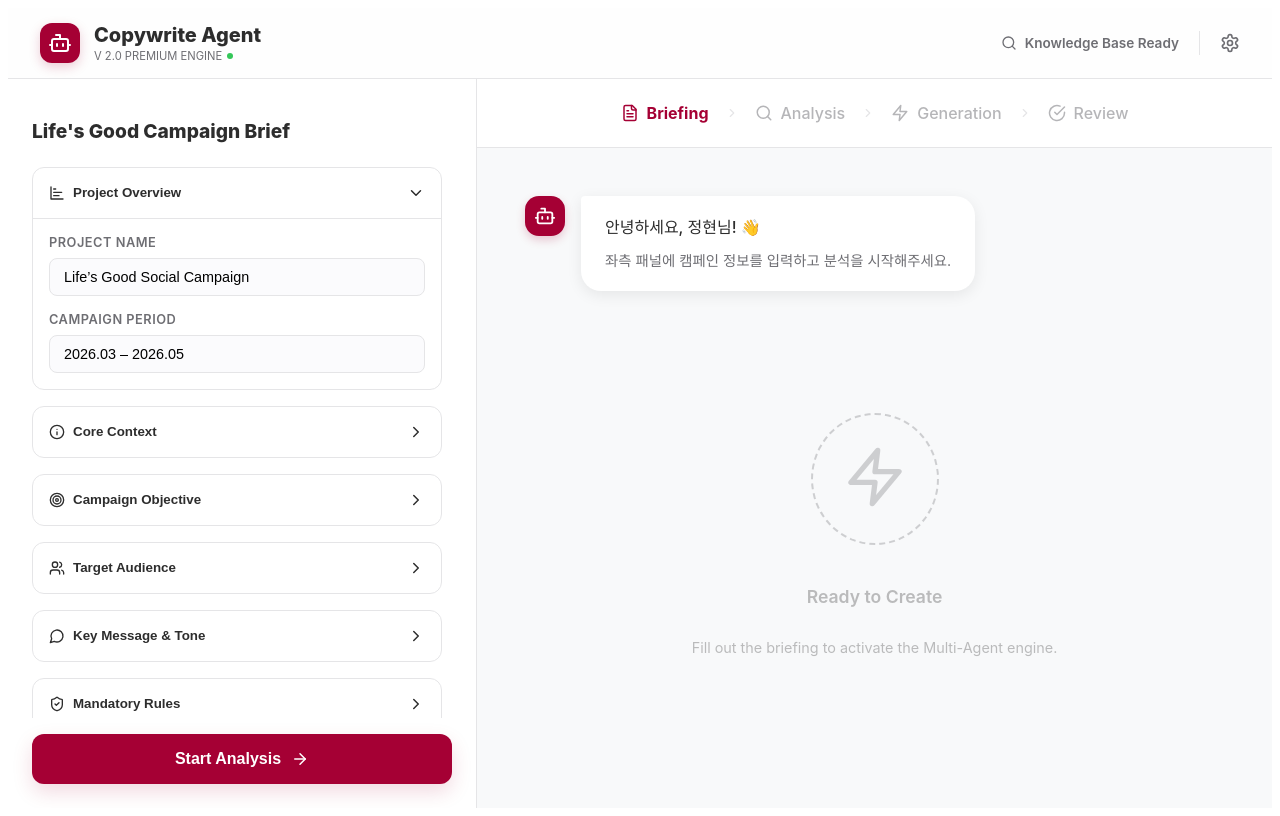
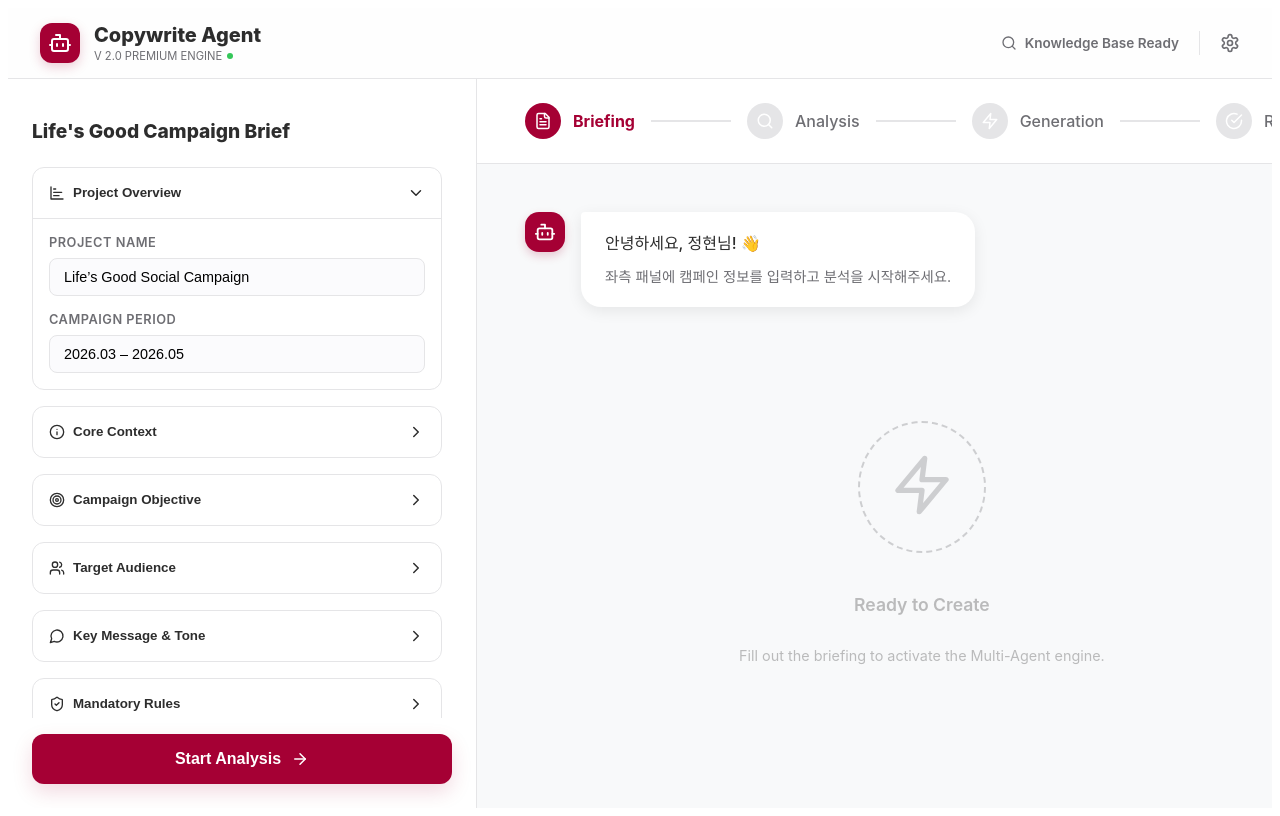
Before and after one commit to Jounghyunkim/copywright_agent_dev, a React (Vite) app in the folder frontend/: page / in a window 1280 px wide. Both pictures are taken after a click on the button "New Campaign". Built offline with nearby package versions, Linux system fonts and the light colour scheme.

Commit message:
Feat(UI): Enhanced WorkflowStepper with connecting lines and clearer state colors

```diff
--- a/frontend/src/components/WorkflowStepper.jsx
+++ b/frontend/src/components/WorkflowStepper.jsx
@@ -1,45 +1,75 @@
 import React from 'react';
-import { ChevronRight, FileText, Search, Zap, CheckCircle } from 'lucide-react';
+import { Check, FileText, Search, Zap, CheckCircle } from 'lucide-react';
 import { COLORS } from '../styles/theme';
 
 const WorkflowStepper = ({ currentStep }) => {
+  const steps = [
+    { id: 1, label: 'Briefing', icon: FileText },
+    { id: 2, label: 'Analysis', icon: Search },
+    { id: 3, label: 'Generation', icon: Zap },
+    { id: 4, label: 'Review', icon: CheckCircle },
+  ];
+
   const styles = {
-    stepper: {
+    stepperContainer: {
       padding: '1.5rem 3rem',
       display: 'flex',
+      alignItems: 'center',
       justifyContent: 'center',
-      alignItems: 'center',
-      gap: '1rem',
       backgroundColor: COLORS.WHITE,
       borderBottom: `1px solid ${COLORS.BORDER}`,
     },
-    step: (active, completed) => ({
+    stepWrapper: {
       display: 'flex',
       alignItems: 'center',
-      gap: '8px',
-      color: active ? COLORS.LG_RED : completed ? COLORS.SUCCESS : COLORS.TEXT_SUB,
-      opacity: active || completed ? 1 : 0.5,
-      fontWeight: active ? 700 : 500,
+    },
+    stepIcon: (isCompleted, isActive) => ({
+      width: 36,
+      height: 36,
+      borderRadius: '50%',
+      backgroundColor: isCompleted ? COLORS.SUCCESS : isActive ? COLORS.LG_RED : COLORS.BORDER,
+      display: 'flex',
+      alignItems: 'center',
+      justifyContent: 'center',
+      color: COLORS.WHITE,
+      transition: 'all 0.3s ease',
+    }),
+    stepLabel: (isCompleted, isActive) => ({
+      marginLeft: '12px',
+      fontSize: '1rem',
+      fontWeight: isActive ? 700 : 500,
+      color: isCompleted ? COLORS.SUCCESS : isActive ? COLORS.LG_RED : COLORS.TEXT_SUB,
+      transition: 'all 0.3s ease',
+    }),
+    connector: (isCompleted) => ({
+      flex: 1,
+      height: '2px',
+      minWidth: '80px',
+      backgroundColor: isCompleted ? COLORS.SUCCESS : COLORS.BORDER,
+      margin: '0 1rem',
+      transition: 'background-color 0.3s ease',
     }),
   };
 
   return (
-    <nav style={styles.stepper}>
-      <div style={styles.step(currentStep === 1, currentStep > 1)}>
-        <FileText size={18} /> Briefing
-      </div>
-      <ChevronRight size={14} color={COLORS.BORDER} />
-      <div style={styles.step(currentStep === 2, currentStep > 2)}>
-        <Search size={18} /> Analysis
-      </div>
-      <ChevronRight size={14} color={COLORS.BORDER} />
-      <div style={styles.step(currentStep === 3, currentStep > 3)}>
-        <Zap size={18} /> Generation
-      </div>
-      <ChevronRight size={14} color={COLORS.BORDER} />
-      <div style={styles.step(currentStep === 4, currentStep > 4)}>
-        <CheckCircle size={18} /> Review
-      </div>
+    <nav style={styles.stepperContainer}>
+      {steps.map((step, index) => {
+        const isCompleted = currentStep > step.id;
+        const isActive = currentStep === step.id;
+        const isLastStep = index === steps.length - 1;
+
+        return (
+          <React.Fragment key={step.id}>
+            <div style={styles.stepWrapper}>
+              <div style={styles.stepIcon(isCompleted, isActive)}>
+                {isCompleted ? <Check size={20} /> : <step.icon size={18} />}
+              </div>
+              <span style={styles.stepLabel(isCompleted, isActive)}>{step.label}</span>
+            </div>
+            {!isLastStep && <div style={styles.connector(isCompleted)}></div>}
+          </React.Fragment>
+        );
+      })}
     </nav>
   );
 };
```
